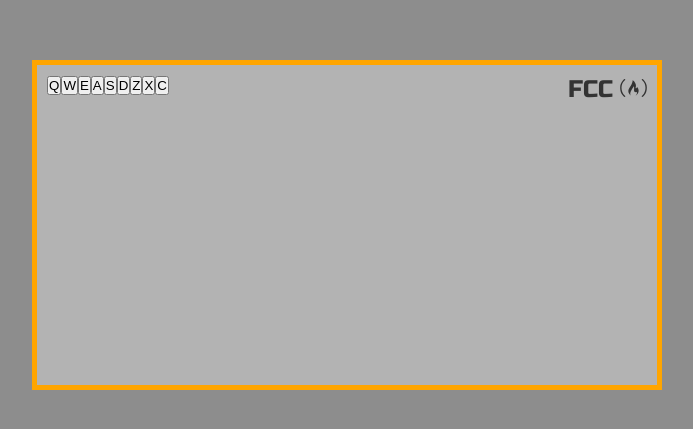
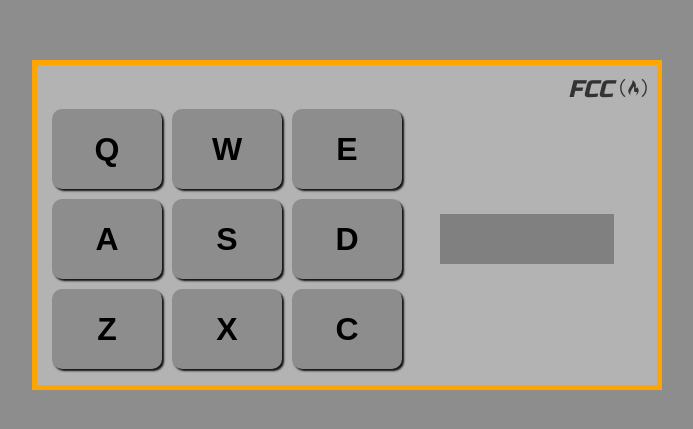
Before and after one commit to LeoStavropoulos/freeCodeCamp-projects, a React (Create React App) app in the folder front-end-development-libraries/front-end-development-libraries/: page /drum in a window 1280 px wide. Shown: the part 175-604 px from the top of the page, without its empty margins (293-986 px from the left). Built offline with nearby package versions, Linux system fonts and the light colour scheme.

Commit message:
Added styling

```diff
--- a/front-end-development-libraries/front-end-development-libraries/src/pages/build-a-drum-machine/DrumMachine.css
+++ b/front-end-development-libraries/front-end-development-libraries/src/pages/build-a-drum-machine/DrumMachine.css
@@ -18,5 +18,54 @@
 
 .drum-machine > header {
     font-size: 1.5rem;
-    float: right;
+    font-style: italic;
+    text-align: end;
 }
+
+.drum-machine-inner-container {
+    width: 100%;
+    height: 90%;
+    margin: auto;
+    display: flex;
+}
+
+.drum-pad-grid {
+    height: 100%;
+    width: 60%;
+    display: grid;
+    grid-template-columns: 1fr 1fr 1fr;
+}
+
+.drum-pad {
+    margin: 5px;
+    border-radius: 10px;
+    border: none;
+    box-shadow: 2px 2px 2px #111;
+    background-color: #8d8d8d;
+    cursor: pointer;
+    font-size: 2rem;
+    font-weight: 700;
+}
+
+.drum-pad:active {
+    background-color: orange;
+    box-shadow: -2px -2px 2px;
+}
+
+.controls {
+    width: 40%;
+    height: 100%;
+    display: flex;
+    flex-direction: column;
+    align-items: center;
+    justify-content: center;
+}
+
+.controls > #display {
+    background-color: #808080;
+    width: 60%;
+    text-align: center;
+    padding: 15px;
+    color: black;
+    min-height: 20px;
+}
```
